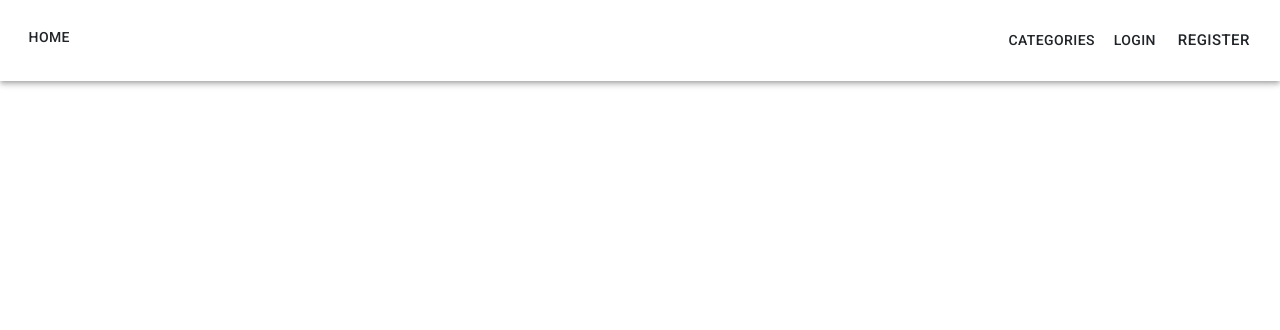
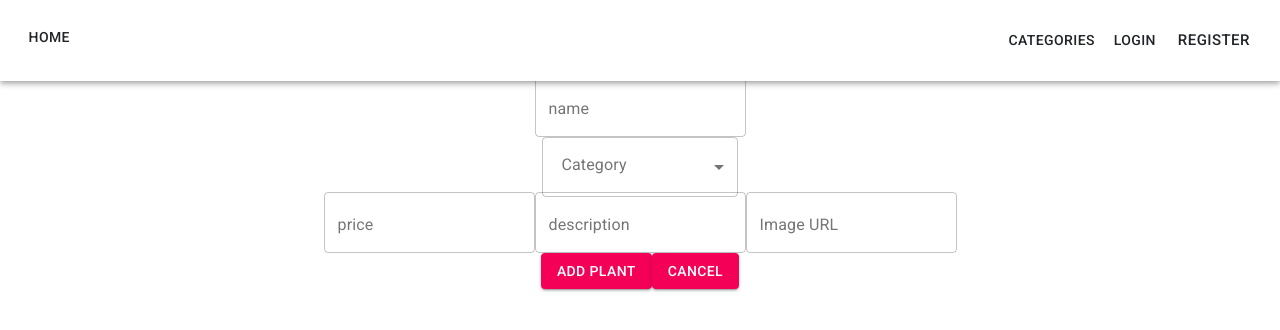
Before and after one commit to African-Marketplace1/front-end, a React (Create React App) app: page /editProduct/1 in a window 1280 px wide. Shown: the top 330 px of the page. Built offline with nearby package versions, Linux system fonts and the light colour scheme.

Commit message:
route to edit product added

```diff
--- a/src/App.js
+++ b/src/App.js
@@ -12,6 +12,7 @@ import Register from "./components/Register";
 import User from "./components/UserProfile/User";
 import { createTheme, ThemeProvider, styled } from "@mui/material/styles";
 import AddProduct from "./components/AddProduct";
+import EditProduct from "./components/EditProduct";
 const lightTheme = createTheme({ palette: { mode: "light" } });
 
 function App() {
@@ -40,6 +41,9 @@ function App() {
           <Route path={"/addProduct"}>
             <AddProduct setProducts={setProducts} />
           </Route>
+          <Route path={"/editProduct/:id"}>
+            <EditProduct />
+          </Route>
           <Route path="/user">
             <User />
           </Route>
--- /dev/null
+++ b/src/components/EditProduct.js
@@ -0,0 +1,126 @@
+import React, { useState } from "react";
+import { makeStyles } from "@material-ui/core/styles";
+import TextField from "@material-ui/core/TextField";
+import Button from "@material-ui/core/Button";
+import { Link, useHistory } from "react-router-dom";
+import { axiosWithAuth } from "../utils/axiosWithAuth";
+import { connect } from "react-redux";
+import { setCurrentUserProducts } from "../actions";
+import CategorySelect from "./CategorySelect";
+
+const useStyles = makeStyles((theme) => ({
+  root: {
+    "& > *": {
+      margin: theme.spacing(1),
+      width: "25ch",
+    },
+  },
+}));
+
+const intialFormValues = {
+  name: "",
+  category: "",
+  price: "",
+  description: "",
+  image_url: "",
+};
+
+const EditProduct = (props) => {
+  const { push } = useHistory();
+  const [formValues, setFormValues] = useState(intialFormValues);
+
+  const onChange = (evt) => {
+    console.log(evt.target.value);
+    console.log(evt.target.name);
+    const inputName = evt.target.name;
+    const inputValue = evt.target.value;
+    setFormValues({ ...formValues, [inputName]: inputValue });
+  };
+
+  const onSubmit = (evt) => {
+    console.log("submit");
+    evt.preventDefault();
+
+    const newPlant = {
+      name: formValues.name,
+      category: formValues.category,
+      price_usd: formValues.price,
+      description: formValues.description,
+      img: formValues.image_url,
+    };
+    console.log(newPlant);
+
+    axiosWithAuth()
+      .post(
+        `https://africanmarketplace-1.herokuapp.com/users/${props.currentUser.user_id}`,
+        newPlant
+      )
+      .then((res) => {
+        setCurrentUserProducts(res.data);
+        push("/user");
+      })
+      .catch((err) => {
+        console.dir(err);
+        console.log(err.response.data.message);
+      });
+  };
+
+  return (
+    <div>
+      <form onSubmit={onSubmit}>
+        <TextField
+          id="outlined-basic"
+          name="name"
+          label="name"
+          variant="outlined"
+          value={formValues.name}
+          onChange={onChange}
+        />
+        <CategorySelect onChange={onChange} />
+        <TextField
+          id="outlined-basic"
+          name="price"
+          label="price"
+          variant="outlined"
+          value={formValues.price}
+          onChange={onChange}
+        />
+        <TextField
+          id="outlined-basic"
+          name="description"
+          label="description"
+          variant="outlined"
+          value={formValues.description}
+          onChange={onChange}
+        />
+        <TextField
+          id="outlined-basic"
+          name="image_url"
+          label="Image URL"
+          variant="outlined"
+          value={formValues.image_url}
+          onChange={onChange}
+        />
+
+        <div>
+          <Button variant="contained" color="secondary" type="submit">
+            Add Plant
+          </Button>
+          <Link to="/user">
+            <Button variant="contained" color="secondary">
+              Cancel
+            </Button>
+          </Link>
+        </div>
+      </form>
+    </div>
+  );
+};
+const mapStateToProps = (state) => {
+  return {
+    ...state,
+  };
+};
+export default connect(mapStateToProps, { setCurrentUserProducts })(
+  EditProduct
+);
--- a/src/components/UserProfile/ProductCard.js
+++ b/src/components/UserProfile/ProductCard.js
@@ -1,4 +1,5 @@
 import React from "react";
+import { Link } from "react-router-dom";
 import pencil from "../../assets/pencil.svg";
 import axios from "axios";
 import x from "../../assets/x.svg";
@@ -10,18 +11,18 @@ function ProductCard(props) {
 
   const handleRemove = (e) => {
     e.preventDefault();
-    // props.toggleIsFetching(true);
+    props.toggleIsFetching(true);
     axios
       .delete(
         `https://africanmarketplace-1.herokuapp.com/products/${productId}`
       )
       .then((res) => {
         props.setCurrentUserProducts(res.data);
-        // props.toggleIsFetching(false);
+        props.toggleIsFetching(false);
       })
       .catch((err) => {
         console.dir(err);
-        // props.toggleIsFetching(false);
+        props.toggleIsFetching(false);
       });
   };
   return (
@@ -47,12 +48,17 @@ function ProductCard(props) {
         <div className="d-flex justify-content-between align-items-center">
           <h5 className="m-0">${price.toFixed(2)}</h5>
           <div className="icons d-flex">
-            <div
-              className="bg-light d-flex align-items-center justify-content-center"
-              style={{ aspectRatio: "1" }}
+            <Link
+              to={`/editProduct/${productId}`}
+              className="d-flex justify-content-center align-items-center"
             >
-              <img src={pencil} />
-            </div>
+              <div
+                className="bg-light d-flex align-items-center justify-content-center"
+                style={{ aspectRatio: "1" }}
+              >
+                <img src={pencil} />
+              </div>
+            </Link>
             <div
               className="bg-light d-flex align-items-center justify-content-center"
               style={{ aspectRatio: "1" }}
```
